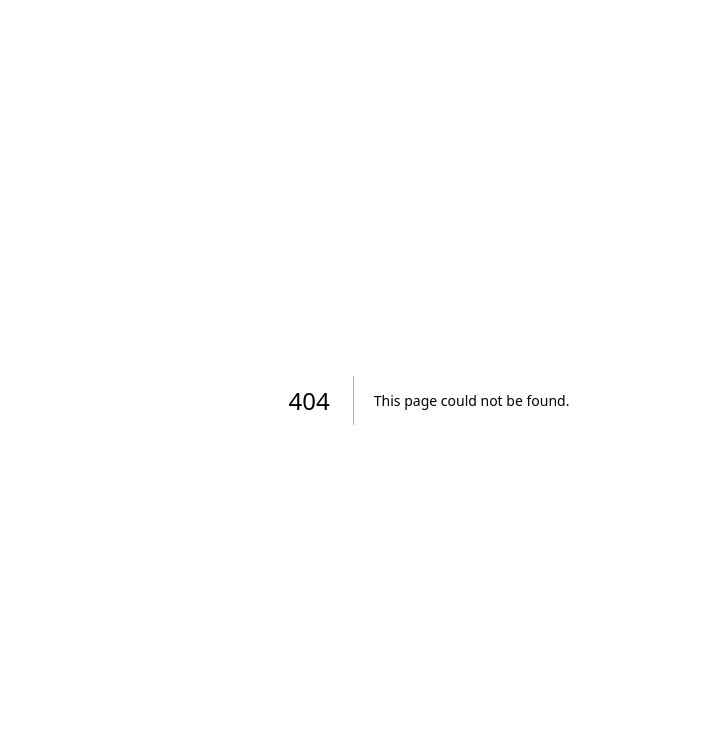
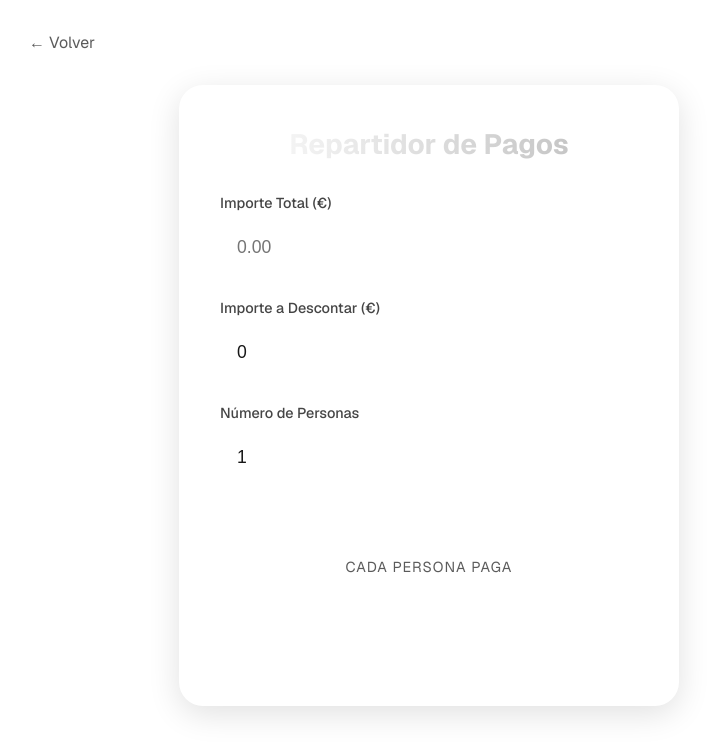
Before and after one commit to drlastanao/UtilidesAndroid, a Next.js app: page /split in a window 1280 px wide. Before the commit this address had no page. Shown: the top 756 px of the page, without its empty margins (211-924 px from the left). Built offline with nearby package versions, Linux system fonts and the light colour scheme.

Commit message:
feat: add payment splitter utility with its own page and link it from the main page.

```diff
--- /dev/null
+++ b/src/app/split/page.tsx
@@ -0,0 +1,19 @@
+
+import PaymentSplitter from '@/components/PaymentSplitter';
+import styles from './split.module.css';
+import Link from 'next/link';
+
+export default function SplitPage() {
+    return (
+        <div className={styles.page}>
+            <header className={styles.header}>
+                <Link href="/" className={styles.backButton}>
+                    ← Volver
+                </Link>
+            </header>
+            <main className={styles.main}>
+                <PaymentSplitter />
+            </main>
+        </div>
+    );
+}
--- /dev/null
+++ b/src/app/split/split.module.css
@@ -0,0 +1,29 @@
+.page {
+    min-height: 100vh;
+    padding: 2rem;
+    background: var(--background);
+    font-family: var(--font-geist-sans);
+}
+
+.header {
+    max-width: 800px;
+    margin: 0 auto 2rem;
+}
+
+.backButton {
+    color: var(--foreground);
+    text-decoration: none;
+    opacity: 0.7;
+    transition: opacity 0.2s;
+    display: inline-flex;
+    align-items: center;
+    gap: 0.5rem;
+}
+
+.backButton:hover {
+    opacity: 1;
+}
+
+.main {
+    width: 100%;
+}
--- /dev/null
+++ b/src/components/PaymentSplitter.module.css
@@ -0,0 +1,96 @@
+.container {
+    max-width: 500px;
+    margin: 0 auto;
+    padding: 2.5rem;
+    background: var(--background);
+    border-radius: 24px;
+    box-shadow: 0 8px 32px rgba(0, 0, 0, 0.12);
+    border: 1px solid rgba(255, 255, 255, 0.1);
+    backdrop-filter: blur(8px);
+}
+
+.title {
+    font-size: 1.75rem;
+    font-weight: 700;
+    margin-bottom: 2rem;
+    text-align: center;
+    background: linear-gradient(to right, #fff, #bbb);
+    -webkit-background-clip: text;
+    background-clip: text;
+    -webkit-text-fill-color: transparent;
+}
+
+.inputGroup {
+    margin-bottom: 1.5rem;
+}
+
+.label {
+    display: block;
+    margin-bottom: 0.5rem;
+    font-size: 0.9rem;
+    color: var(--foreground);
+    opacity: 0.8;
+    font-weight: 500;
+}
+
+.input {
+    width: 100%;
+    padding: 1rem;
+    border-radius: 12px;
+    border: 1px solid rgba(255, 255, 255, 0.1);
+    background: rgba(255, 255, 255, 0.05);
+    color: var(--foreground);
+    font-size: 1.1rem;
+    transition: all 0.2s ease;
+}
+
+.input:focus {
+    outline: none;
+    border-color: #fff;
+    background: rgba(255, 255, 255, 0.1);
+    box-shadow: 0 0 0 2px rgba(255, 255, 255, 0.1);
+}
+
+.resultContainer {
+    margin-top: 2.5rem;
+    padding: 2rem;
+    background: rgba(255, 255, 255, 0.05);
+    border-radius: 16px;
+    text-align: center;
+    border: 1px solid rgba(255, 255, 255, 0.1);
+    animation: fadeIn 0.5s ease-out;
+}
+
+.resultLabel {
+    font-size: 0.9rem;
+    opacity: 0.7;
+    margin-bottom: 0.5rem;
+    text-transform: uppercase;
+    letter-spacing: 1px;
+}
+
+.resultAmount {
+    font-size: 3rem;
+    font-weight: 800;
+    color: #fff;
+    line-height: 1;
+}
+
+.currency {
+    font-size: 1.5rem;
+    opacity: 0.5;
+    margin-left: 0.25rem;
+    vertical-align: super;
+}
+
+@keyframes fadeIn {
+    from {
+        opacity: 0;
+        transform: translateY(10px);
+    }
+
+    to {
+        opacity: 1;
+        transform: translateY(0);
+    }
+}
--- /dev/null
+++ b/src/components/PaymentSplitter.tsx
@@ -0,0 +1,74 @@
+'use client';
+
+import { useState, useMemo } from 'react';
+import styles from './PaymentSplitter.module.css';
+
+export default function PaymentSplitter() {
+    const [total, setTotal] = useState<number | ''>('');
+    const [discount, setDiscount] = useState<number | ''>(0);
+    const [people, setPeople] = useState<number | ''>(1);
+
+    const result = useMemo(() => {
+        const totalVal = Number(total) || 0;
+        const discountVal = Number(discount) || 0;
+        const peopleVal = Number(people) || 1;
+
+        if (peopleVal <= 0) return 0;
+
+        const finalAmount = Math.max(0, totalVal - discountVal);
+        return finalAmount / peopleVal;
+    }, [total, discount, people]);
+
+    return (
+        <div className={styles.container}>
+            <h1 className={styles.title}>Repartidor de Pagos</h1>
+
+            <div className={styles.inputGroup}>
+                <label className={styles.label}>Importe Total (€)</label>
+                <input
+                    type="number"
+                    className={styles.input}
+                    placeholder="0.00"
+                    value={total}
+                    onChange={(e) => setTotal(e.target.value === '' ? '' : parseFloat(e.target.value))}
+                    min="0"
+                    step="0.01"
+                />
+            </div>
+
+            <div className={styles.inputGroup}>
+                <label className={styles.label}>Importe a Descontar (€)</label>
+                <input
+                    type="number"
+                    className={styles.input}
+                    placeholder="0.00"
+                    value={discount}
+                    onChange={(e) => setDiscount(e.target.value === '' ? '' : parseFloat(e.target.value))}
+                    min="0"
+                    step="0.01"
+                />
+            </div>
+
+            <div className={styles.inputGroup}>
+                <label className={styles.label}>Número de Personas</label>
+                <input
+                    type="number"
+                    className={styles.input}
+                    placeholder="1"
+                    value={people}
+                    onChange={(e) => setPeople(e.target.value === '' ? '' : parseInt(e.target.value))}
+                    min="1"
+                    step="1"
+                />
+            </div>
+
+            <div className={styles.resultContainer}>
+                <div className={styles.resultLabel}>Cada persona paga</div>
+                <div className={styles.resultAmount}>
+                    {result.toLocaleString('es-ES', { minimumFractionDigits: 2, maximumFractionDigits: 2 })}
+                    <span className={styles.currency}>€</span>
+                </div>
+            </div>
+        </div>
+    );
+}
```
Also changed, not shown: src/app/page.tsx (+10 -0 lines).
